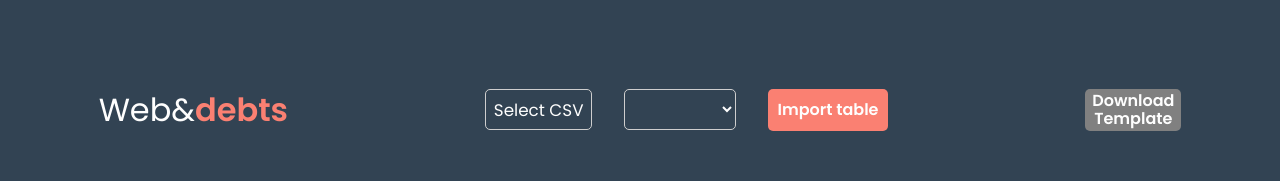
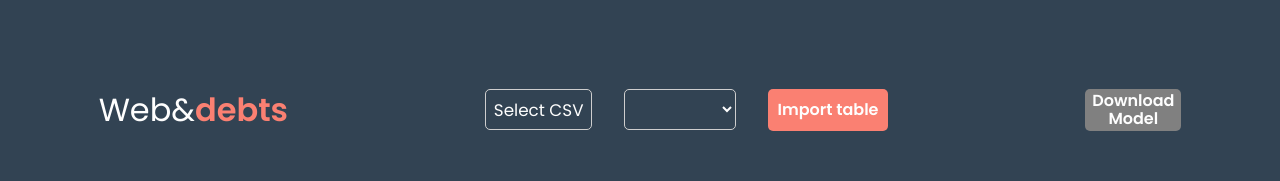
Before and after one commit to Abiscula/web_debts_front-end, a React (Create React App) app: page / in a window 1280 px wide. Shown: the top 181 px of the page. Built offline with nearby package versions, Linux system fonts and the light colour scheme.

Commit message:
alterado nome do botão de download template -> download model

```diff
--- a/src/components/Header/index.tsx
+++ b/src/components/Header/index.tsx
@@ -36,7 +36,7 @@ export function Header() {
     return (
         <Container>
             <div>
-                <h1>Web&<span>debts</span></h1>
+                <h1>{'Web&'}<span>debts</span></h1>
             </div>
             <div>
 
@@ -58,7 +58,7 @@ export function Header() {
 
                 <button onClick={sendFile} disabled={uploadFile === null}> Import table</button>
             </div>
-            <button className="btn-template" onClick={createXLSX}>Download Template</button>
+            <button className="btn-template" onClick={createXLSX}>Download Model</button>
         </Container>
     )
 }
```
